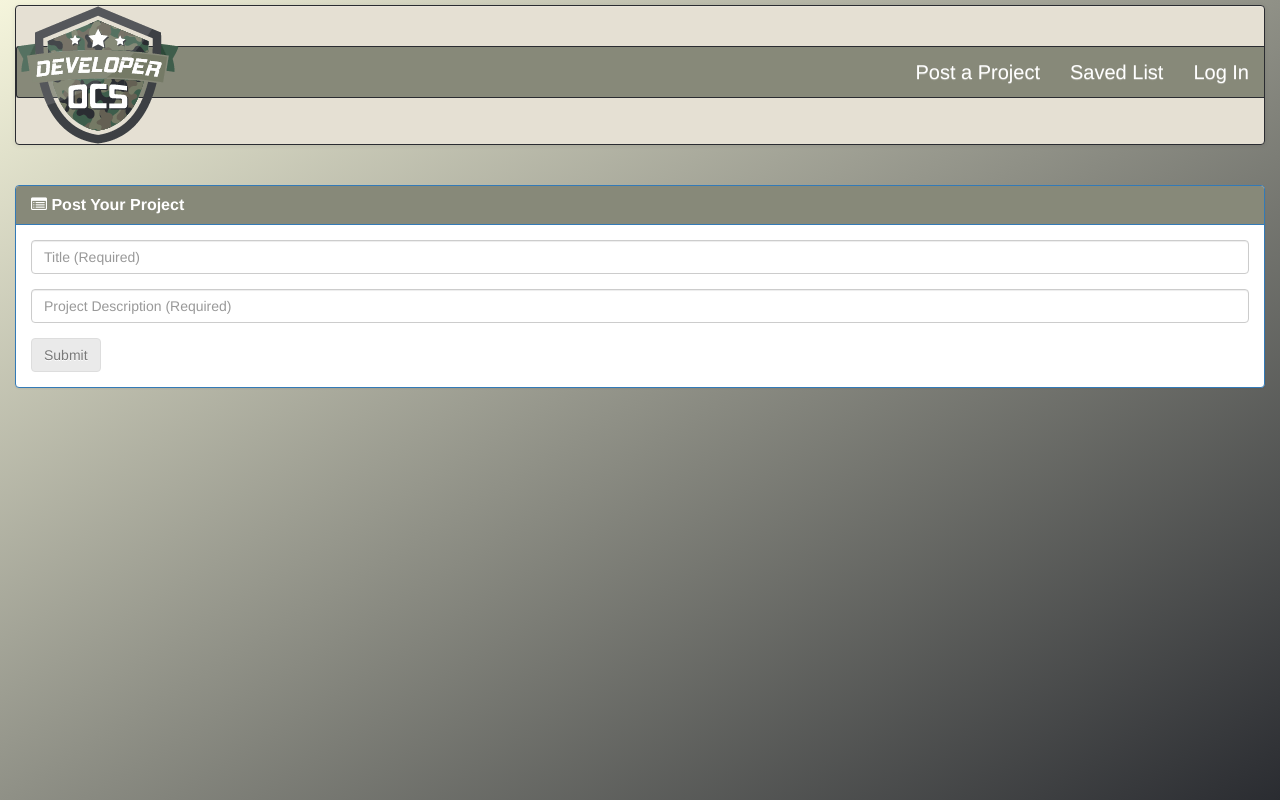
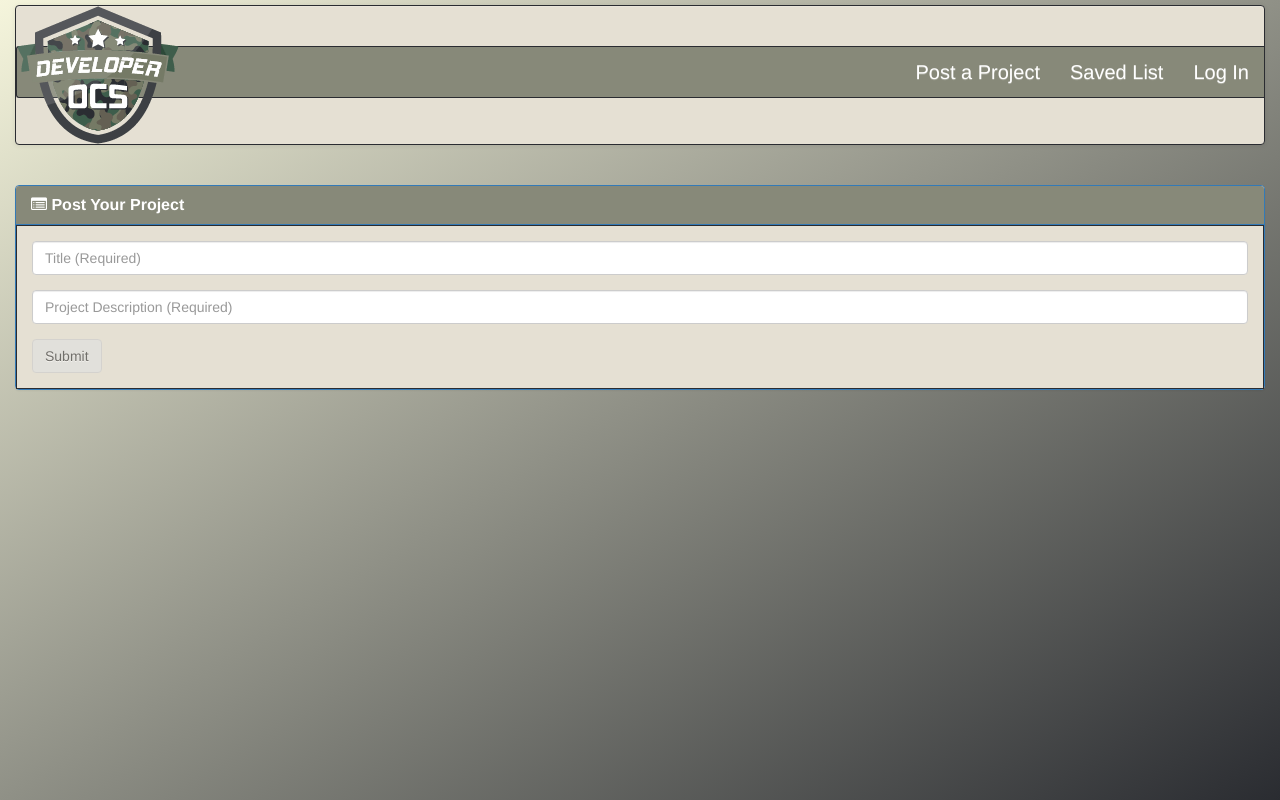
Before and after one commit to drewwmercer/developer-ocs, a React (Create React App) app in the folder client/: page /new in a window 1280 px wide. Built offline with nearby package versions, Linux system fonts and the light colour scheme.

Commit message:
added background color

```diff
--- a/client/src/pages/NewProject/NewProject.css
+++ b/client/src/pages/NewProject/NewProject.css
@@ -1,3 +1,8 @@
 .panel-primary > .panel-heading {
   background: #878979;
 }
+
+.panel-body {
+  background: #e5e0d3;
+      border: 1px solid #2a2c31;
+}
```
